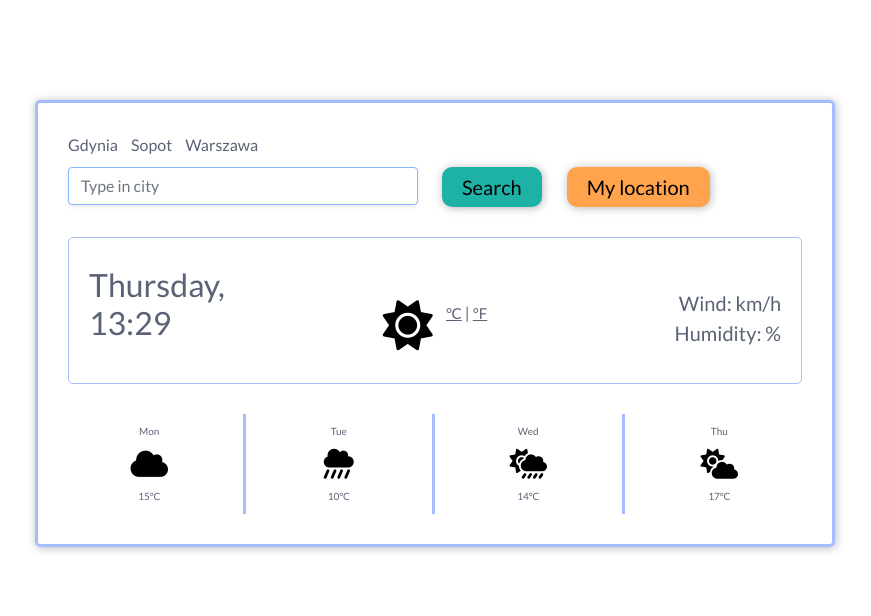
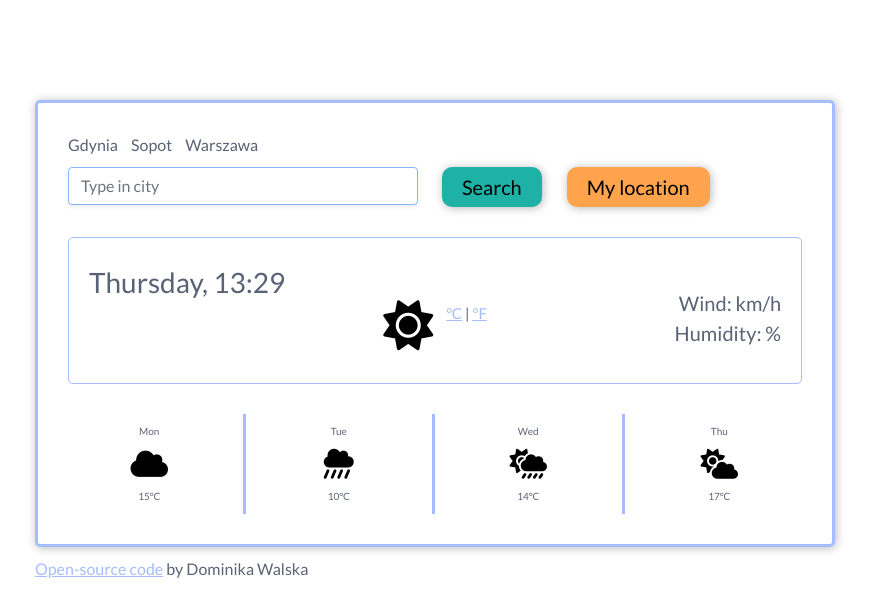
Before and after one commit to dominikawalska/weather-application, a plain HTML site: page index.html in a window 1280 px wide. Shown: the whole page, without its empty margins (205-1076 px from the left). Drawn offline with nearby package versions, Linux system fonts and the light colour scheme; no server answers.

Commit message:
Adderd"open-sourced' link
Added link to GitHub repository,  changed CSS of 'units' class

```diff
--- a/index.html
+++ b/index.html
@@ -28,6 +28,7 @@
   <body>
     <div class="conteiner">
       <div class="weather-app">
+        <div class="weather-frame">
           <div class="default-cities">
             <span class="default-city-1">Gdynia</span>
             <span class="default-city-2">Sopot</span>
@@ -56,8 +57,8 @@
             <div class="row">
               <div class="col">
                 <h1 id="main-city"></h1>
-              <h2>Sunday, 15:30</h2>
-              <h3 id="description"></h3>
+                <h3>Sunday, 15:30</h3>
+                <h4 id="description"></h4>
               </div>
 
               <div class="col main-weather">
@@ -69,7 +70,7 @@
                   <a href="#" id="fahrenheit">°F</a>
                 </span>
               </div>
-            <div class="col wind-hum-pre">
+              <div class="col wind-hum">
                 <div class="wind">Wind: km/h</div>
                 <div class="humidity">Humidity: %</div>
               </div>
@@ -100,6 +101,16 @@
             </div>
           </div>
         </div>
+        <div class="github-link">
+          <a
+            href="https://github.com/dominikawalska/weather-application"
+            target="_blank"
+          >
+            Open-source code</a
+          >
+          by Dominika Walska
+        </div>
+      </div>
     </div>
 
     <script src="sources/index.js"></script>
--- a/sources/index.js
+++ b/sources/index.js
@@ -26,8 +26,8 @@ function currentDate(date) {
 }
 
 let now = new Date();
-let h2 = document.querySelector("h2");
-h2.innerHTML = currentDate(now);
+let h3 = document.querySelector("h3");
+h3.innerHTML = currentDate(now);
 
 // Get temperature, wind, humidity and description
 function displayWeatherCondition(response) {
--- a/sources/style.css
+++ b/sources/style.css
@@ -3,18 +3,21 @@ form {
   border: #a5bdfd;
 }
 a {
+  color: #a5bdfd;
+}
+
+.weather-app {
+  margin: 100px auto;
+  max-width: 800px;
+  font-family: "Lato", sans-serif;
   color: #5a6275;
 }
 
-.weather-app {
+.weather-frame {
   border: 3px solid #a5bdfd;
   border-radius: 5px;
-  margin: 100px auto;
   padding: 30px;
-  font-family: "Lato", sans-serif;
-  color: #5a6275;
   box-shadow: 1px 1px 10px #b7b7b7;
-  max-width: 800px;
 }
 
 .default-city-1 {
@@ -70,8 +73,9 @@ a {
 .units {
   position: relative;
   top: -25px;
+  font-size: 15px;
 }
-.wind-hum-pre {
+.wind-hum {
   font-size: 20px;
   text-align: right;
   padding-top: 30px;
@@ -107,11 +111,6 @@ a {
 .my-location-button:hover {
   background-color: rgb(255, 163, 77, 70%);
 }
-
-#celsius {
-  font-size: 15px;
+.github-link {
+  margin-top: 10px;
 }
-
-#fahrenheit {
-  font-size: 15px;
-}
```
Lines whose indentation alone changed are shown as unchanged.
